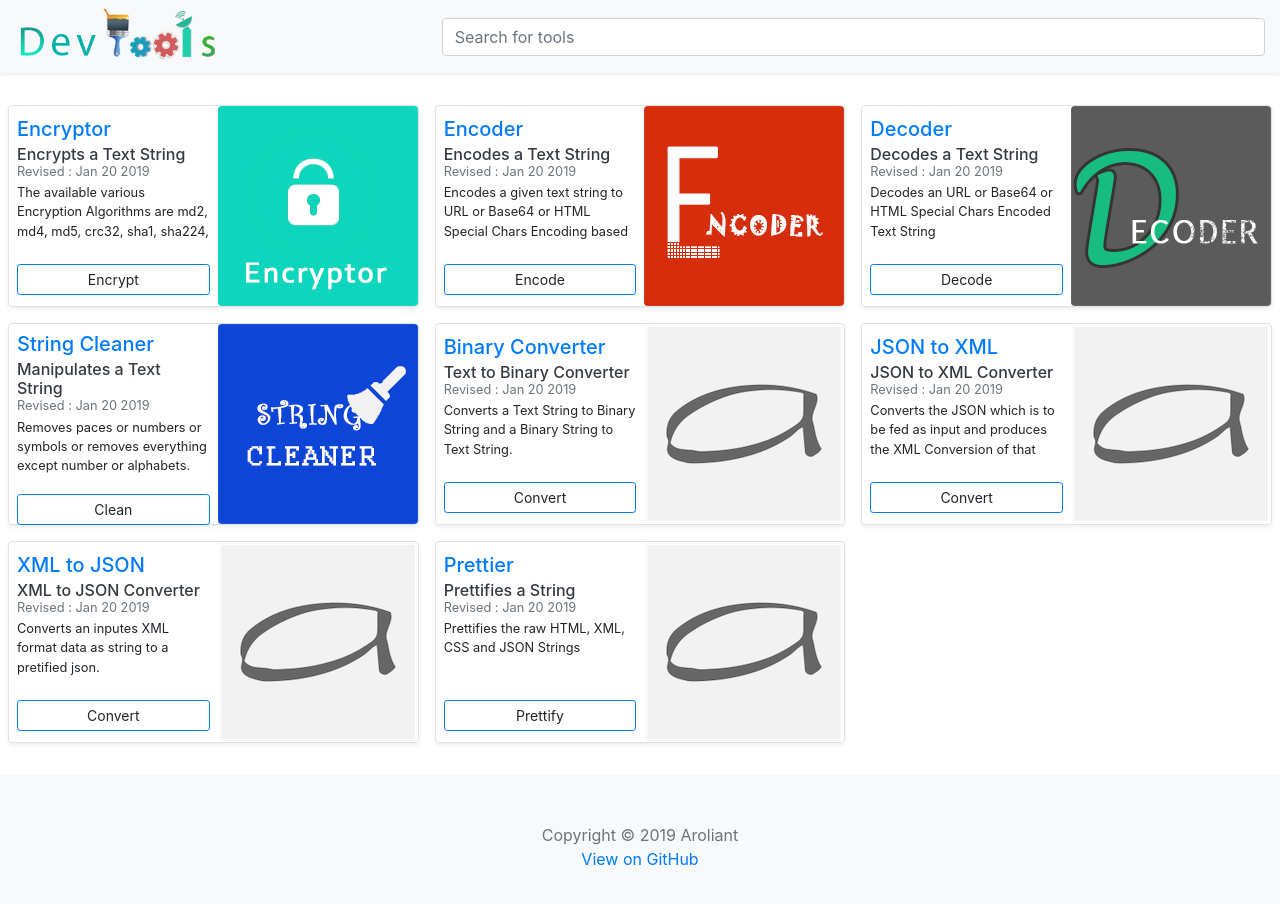
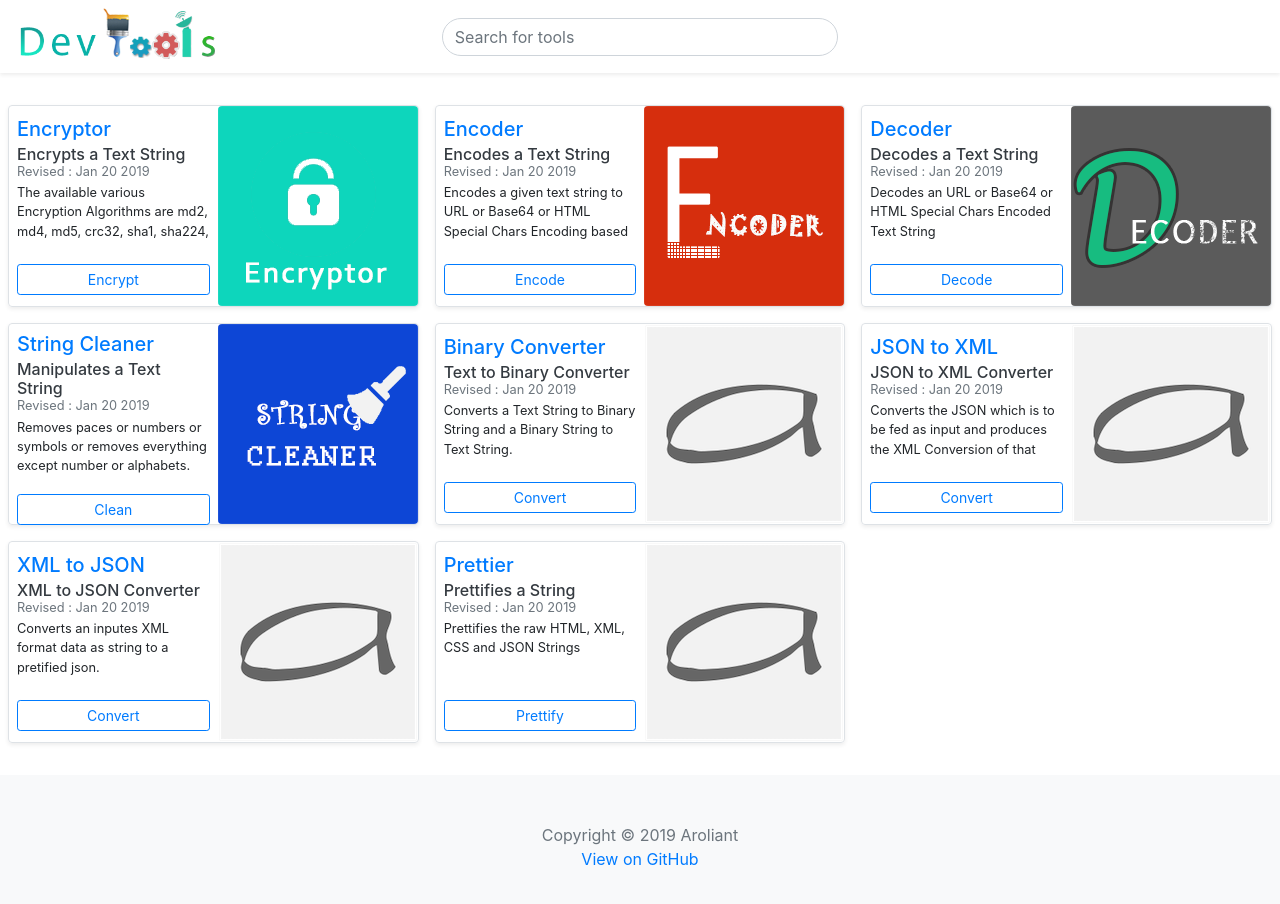
Before and after one commit to JacobSamro/hash2.dev, an Angular app: page / in a window 1280 px wide. Shown: the top 904 px of the page. Built offline with nearby package versions, Linux system fonts and the light colour scheme.

Commit message:
Improve Btns, Hide the Logo on Mobile Screen

```diff
--- a/src/app/app.component.html
+++ b/src/app/app.component.html
@@ -1,22 +1,25 @@
 <div class="container-fluid">
-  <div class="bg-light row shadow-sm py-1 mb-4">
+  <div class="bg-white row shadow-sm py-1 mb-4">
     <div class="col-12 col-sm-12 col-md-5 col-lg-4 align-self-center p-0">
-      <div class="logoContainer" routerLink="/">
+      <div class="logoContainer d-none d-md-block" routerLink="/">
         <img class="small-gear gear" src="./assets/img/g-small.png">
         <img class="big-gear gear" src="./assets/img/g-big.png">
         <img class="logo" src="./assets/img/logo.png">
       </div>
     </div>
-    <div class="col-12 col-sm-12 col-md-7 col-lg-8 align-self-center">
+    <div class="col-12 col-sm-12 col-md-7 col-lg-4 align-self-center">
       <div class="form-group m-0">
-        <input class="form-control" placeholder="Search for tools" (input)="search($event.target.value)" />
+        <input class="form-control rounded-pill" placeholder="Search for tools" (input)="search($event.target.value)" />
       </div>
+    </div>
+    <div class="col-12 col-sm-12 col-md-7 col-lg-4 align-self-center">
+      <i class="fas fa-github    "></i>
     </div>
   </div>
 
   <div class="row pb-3">
     <div class="col-12 col-sm-12 col-md-6 col-lg-6 col-xl-4 p-2 atool" *ngFor="let tool of selectedtools; let i = index"
-      (click)="showModal(tool, i )" [attr.toolname]="tool.service" >
+      (click)="showModal(tool, i )" [attr.toolname]="tool.service">
       <div class="media shadow-sm Tool border rounded">
         <div class="media-body p-2 d-flex flex-column ToolBody">
           <div>
@@ -28,7 +31,7 @@
             <p class="small ToolDescription">{{tool.description}}</p>
           </div>
           <!-- <button class="btn btn-outline-primary btn-sm" (click)="showModal(t,t.id)" role="button">{{t.button}}</button> -->
-          <a class="btn btn-outline-primary btn-sm" (click)="showModal(tool,i)">{{tool.button}}</a>
+          <button class="btn btn-outline-primary btn-sm" (click)="showModal(tool,i)">{{tool.button}}</button>
         </div>
         <img alt="Thumbnail [200x200]" class="ToolImg m-1 m-lg-0 rounded" src="{{'./assets/'+tool.img}}">
       </div>
@@ -52,7 +55,8 @@
       <div class="d-flex flex-column justify-conten-around">
         <div class="mb-2">
           <h5 class="modal-title" *ngIf="selectedTool">{{selectedTool.name}}</h5>
-          <button type="button" class="close"  id="closeModal" data-dismiss="modal" aria-label="Close" (click)="closeModal()">
+          <button type="button" class="close" id="closeModal" data-dismiss="modal" aria-label="Close"
+            (click)="closeModal()">
             <span aria-hidden="true">&times;</span>
           </button>
         </div>
@@ -75,8 +79,8 @@
           </div>
 
           <div class="form-group mb-0">
-            <button type="button" class="btn btn-primary"
-              (click)="selectSubTool()" id="process">{{modalButton}}</button>
+            <button type="button" class="btn btn-primary" (click)="selectSubTool()"
+              id="process">{{modalButton}}</button>
           </div>
         </div>
       </div>
```
